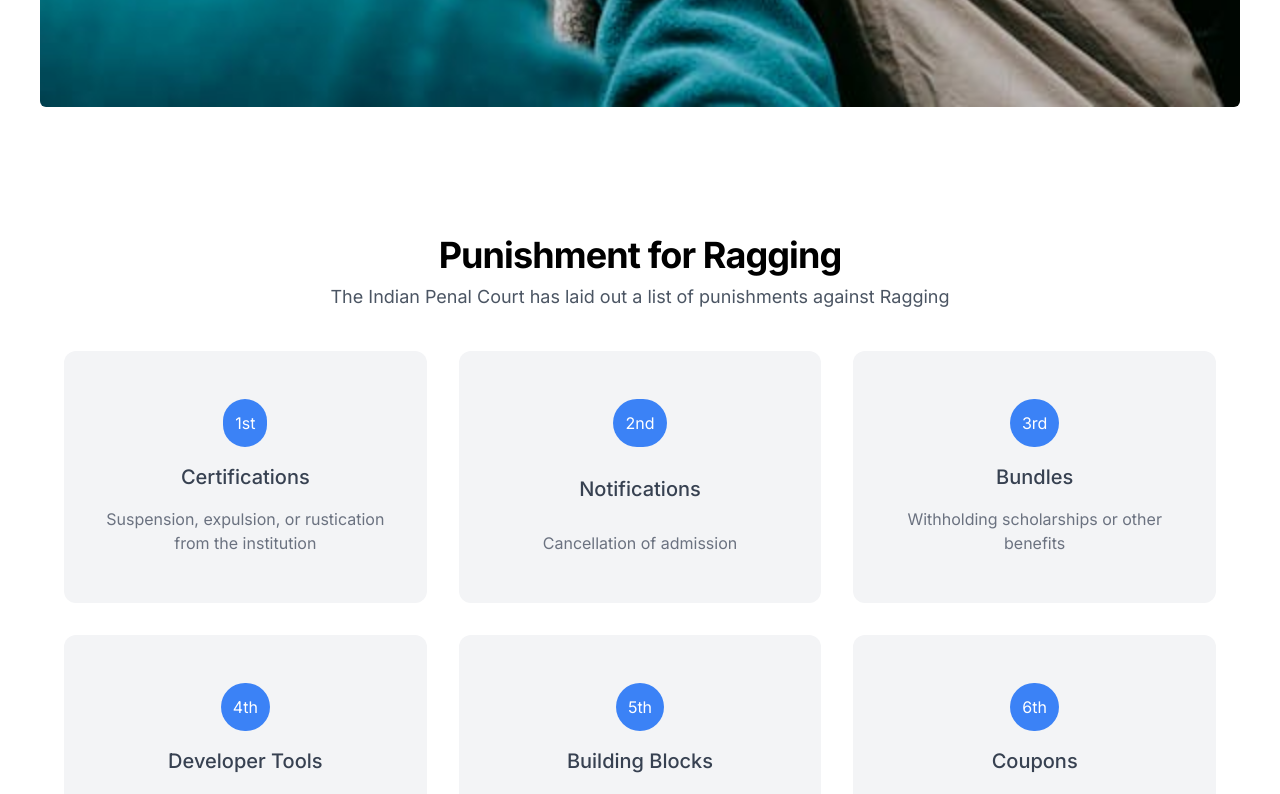
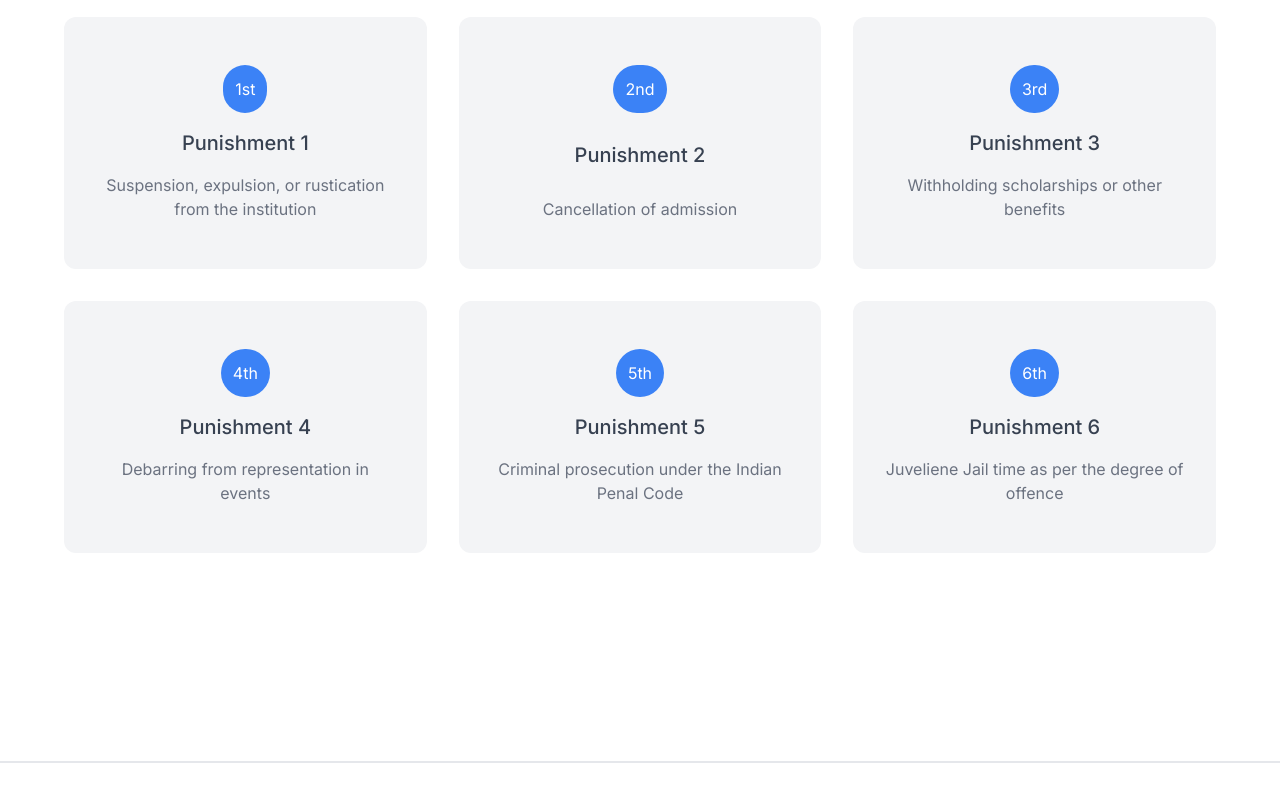
Before and after one commit to ShubhMehrotra19/mozillaClub_event, a Next.js app: page / in a window 1280 px wide. Shown: the part 2700-3494 px from the top of the page. Built offline with nearby package versions, Linux system fonts and the light colour scheme.

Commit message:
feat: over

```diff
--- a/components/LandingPage/laws/laws.tsx
+++ b/components/LandingPage/laws/laws.tsx
@@ -28,11 +28,9 @@ function Laws(props: Props) {
             >
               1st
             </div>
-            <h4 className="text-xl font-medium text-gray-700">
-              Certifications
-            </h4>
+            <h4 className="text-xl font-medium text-gray-700">Punishment 1</h4>
             <p className="text-base text-center text-gray-500">
-            Suspension, expulsion, or rustication from the institution
+              Suspension, expulsion, or rustication from the institution
             </p>
           </div>
 
@@ -41,14 +39,10 @@ function Laws(props: Props) {
             data-rounded="rounded-xl"
             data-rounded-max="rounded-full"
           >
-            <div
-              className="p-3 text-white bg-blue-500 rounded-full"
-            >
-            2nd
-            </div>
-            <h4 className="text-xl font-medium text-gray-700">Notifications</h4>
+            <div className="p-3 text-white bg-blue-500 rounded-full">2nd</div>
+            <h4 className="text-xl font-medium text-gray-700">Punishment 2</h4>
             <p className="text-base text-center text-gray-500">
-            Cancellation of admission
+              Cancellation of admission
             </p>
           </div>
 
@@ -64,9 +58,9 @@ function Laws(props: Props) {
             >
               3rd
             </div>
-            <h4 className="text-xl font-medium text-gray-700">Bundles</h4>
+            <h4 className="text-xl font-medium text-gray-700">Punishment 3</h4>
             <p className="text-base text-center text-gray-500">
-            Withholding scholarships or other benefits
+              Withholding scholarships or other benefits
             </p>
           </div>
 
@@ -82,11 +76,9 @@ function Laws(props: Props) {
             >
               4th
             </div>
-            <h4 className="text-xl font-medium text-gray-700">
-              Developer Tools
-            </h4>
+            <h4 className="text-xl font-medium text-gray-700">Punishment 4</h4>
             <p className="text-base text-center text-gray-500">
-            Debarring from representation in events
+              Debarring from representation in events
             </p>
           </div>
 
@@ -102,11 +94,9 @@ function Laws(props: Props) {
             >
               5th
             </div>
-            <h4 className="text-xl font-medium text-gray-700">
-              Building Blocks
-            </h4>
+            <h4 className="text-xl font-medium text-gray-700">Punishment 5</h4>
             <p className="text-base text-center text-gray-500">
-            Criminal prosecution under the Indian Penal Code
+              Criminal prosecution under the Indian Penal Code
             </p>
           </div>
 
@@ -122,7 +112,7 @@ function Laws(props: Props) {
             >
               6th
             </div>
-            <h4 className="text-xl font-medium text-gray-700">Coupons</h4>
+            <h4 className="text-xl font-medium text-gray-700">Punishment 6</h4>
             <p className="text-base text-center text-gray-500">
               Juveliene Jail time as per the degree of offence
             </p>
--- a/components/LandingPage/video/video.tsx
+++ b/components/LandingPage/video/video.tsx
@@ -33,7 +33,7 @@ function Video(props: Props) {
               src="/images/ragging.png"
               alt=""
               height={100}
-              width={1200}
+              width={700}
               className="rounded-md hover:scale-[102%] ease-in-out active:scale-95 transition-all duration-300"
             />
           )}
```
Also changed, not shown: app/contact/page.tsx (deleted, +0 -13 lines).
